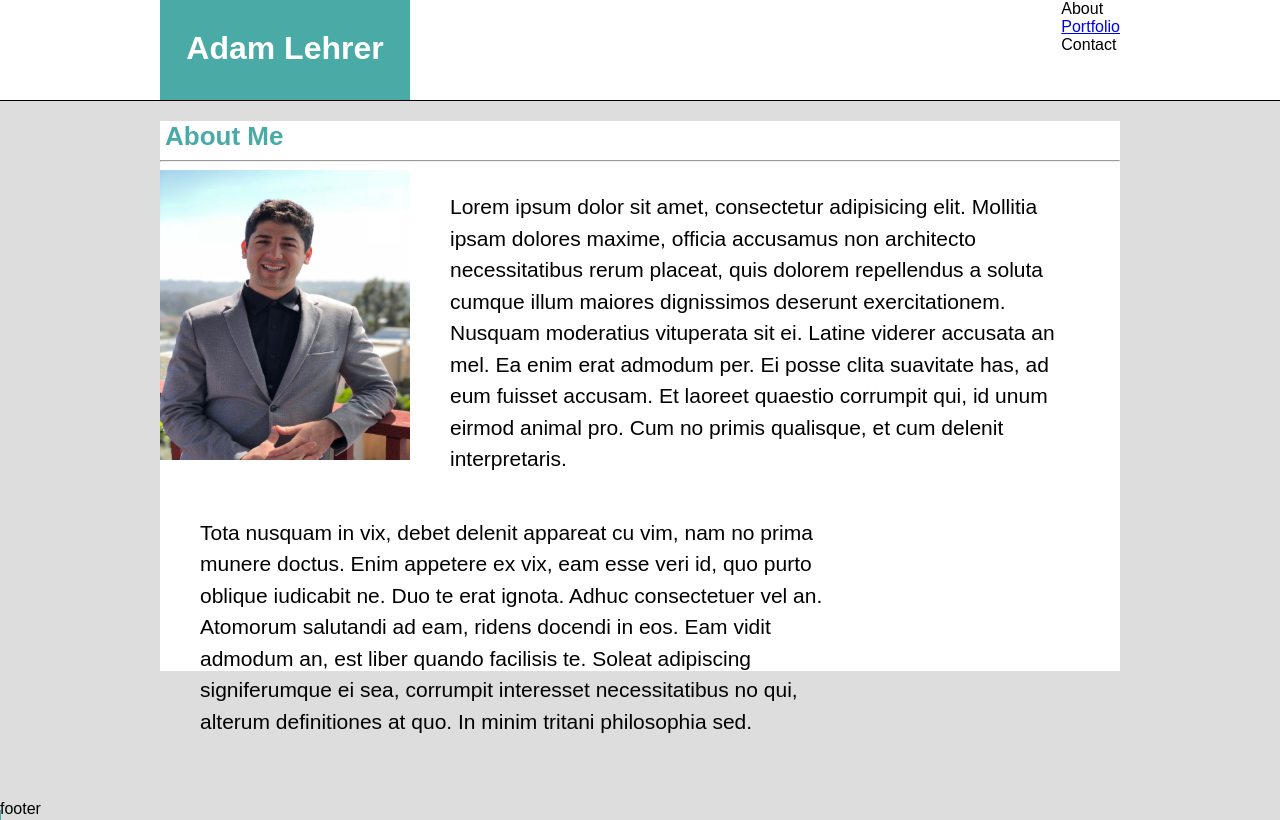
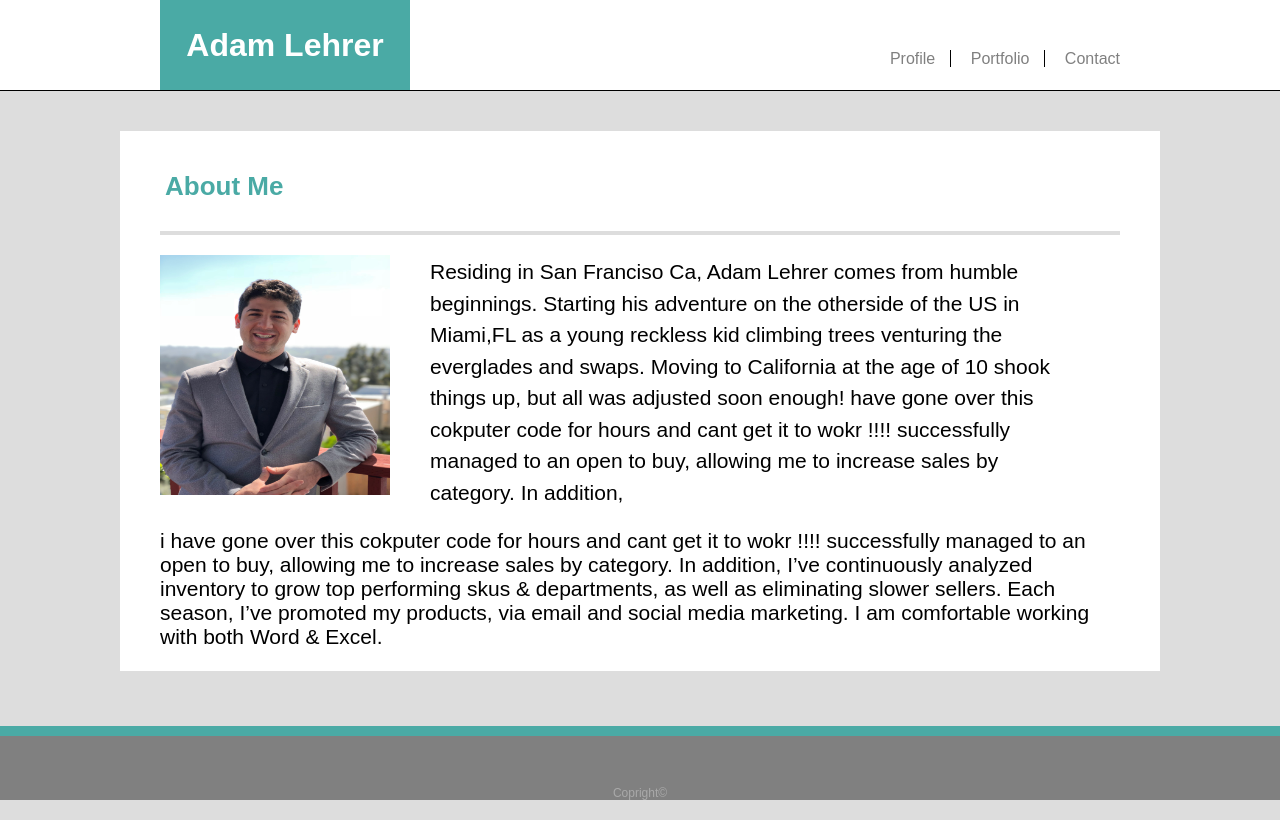
Before and after one commit to AdamSL394/Basic-Portfolio, a plain HTML site: page index.html in a window 1280 px wide. Drawn offline with Linux system fonts and the light colour scheme; files whose address does not match are found by name.

Commit message:
correct borders padding margin

```diff
--- /dev/null
+++ b/assets/css/contact.css
@@ -0,0 +1,26 @@
+body{
+    background-color: grey;
+    margin: 0% auto;
+}
+.header{
+    background-color: white;
+    width: 100%;
+    height:50px;
+    /* margin: 0 auto; */
+}
+.container{
+    width: 960px;
+    margin: 0 auto;
+}
+#name{
+    width: 250px;
+    background-color: #4aaaa5;
+    color:white;
+}
+#info{
+    width: 30%;
+    float: right;
+    background-color: #4aaaa5;
+    display: inline;
+    color: grey
+}
--- a/assets/css/style.css
+++ b/assets/css/style.css
@@ -7,14 +7,13 @@ body{
     width:100%;
     margin:0 auto;
     background-color:white;
-    height:100px;
+    height:90px;
     border-bottom: 1px solid black;
 }
 .container{
     height:100%;
     width: 960px;
     margin: 0 auto;
-
 }
 #name{
     background-color:#4aaaa5;
@@ -24,37 +23,55 @@ body{
     text-align: center;
     color: white;
     margin-bottom: 1px;
-    padding-top: 30px;
+    padding-top: 27px;
+    margin: 0;
 }
 .ground{
-    margin:0 auto;
+    /* margin:0 auto; */
     float: right;
-    display: block;
+    display: inline-block;
+    /* position: relative; */
+    margin-top:50px;
+    color:grey;
+}
+a{
+    color:grey;
+    text-decoration: none;
+}
+#profile{
+    border-right: 1px solid black;
+    padding-right: 10px;
+    margin-right: 20px;
+}
+#Portfolio{
+    border-right: 1px solid black;
+    padding-right: 10px;
+    margin-right: 20px;
 }
 #clearfix{
     clear:both;
 }
+
 .summary{
     width:960px;
     margin: 0 auto;
-    margin-top: 20px;
+    margin-top: 40px;
     background:white;
-    height:550px;
-
+    height:500px;
+    padding-left: 40px;
+    border-right-width: 40px;
+    padding-right: 40px;
+    padding-top: 40px;
 }
-#aboutme{
-    background-color:white;
-    height:100%;
-    width:100%;
-}
-
 #me{
     color:#4aaaa5;
     font-size:26px;
     font-weight: bold;
     font-family: Arial, 'Helvetica Neue', Arial, Helvetica, sans-serif;
     padding-left: 5px;
-
+    border-bottom: 4px solid #dddddd;
+    padding-bottom: 30px;
+    height: 30px;
 }
 p{
     float:left;
@@ -62,20 +79,29 @@ p{
     margin-left: 40px;
     line-height: 150%;
     font-size: 21px;
-
+}
+#textalign{
+    width:auto;
+    font-size: 21px;
+    height:auto;
 }
 img{
-
     float: left;
-    width: 250px;
-    Height:290px;
-}
-
-h1 {
-    margin: 0;
+    width: 230px;
+    Height:240px;
+    margin-top: 20px;
 }
  #footer{
-    border-bottom:10px solid #4aaaa5;
-    height:10px;
-    width:1px;
+    border-top:10px solid #4aaaa5;
+    width:100%;
+    /* vertical-align: text-bottom; */
+    background-color: grey;
+    position: fixed;
+    bottom: 0;
+    /* height:25px; */
+    color:white;
+    font-size: 12px;
+    padding-top: 50px;
+    text-align: center;
+    color: darkgrey;
  }
--- a/index.html
+++ b/index.html
@@ -15,14 +15,15 @@
         <div class="container">
             <h1 id="name">Adam Lehrer</h1>
             <nav class="ground">
-                <div id="profile">
-                    About
-                <div id="Portfolio">
-                    <a link href="/portfolio.html">Portfolio</a>
-                </div>
-                <div id="Contact">
-                    <p3>Contact</p3>
-                </div>
+                <span id="profile">
+                        <a link href="profile.html">Profile</a>
+                </span>
+                <span id="Portfolio">
+                    <a link href="Portfolio.html">Portfolio</a>
+                </span>
+                <span id="Contact">
+                        <a link href="Contact.html">Contact</a>
+                </span>
             </nav>
         </div>
     </header>
@@ -32,34 +33,26 @@
 
     <div class="summary">
         <div id="me">
-            <p2>About Me</p2>
+            About Me
         </div>
-        <hr>
-
-        <img src="/Users/adam/Desktop/Basic-Portfolio/assets/images/LinkedIn Profile .jpeg" width=500px height="400px">
+            <img src="/Users/adam/Desktop/Basic-Portfolio/assets/images/LinkedIn Profile .jpeg" width=500px height="400px">
         <p>
-            Lorem ipsum dolor sit amet, consectetur adipisicing elit. Mollitia ipsam dolores maxime, officia accusamus
-            non architecto necessitatibus rerum placeat, quis dolorem repellendus a soluta cumque illum maiores
-            dignissimos deserunt exercitationem. Nusquam moderatius vituperata sit ei. Latine viderer accusata an mel.
-            Ea enim erat admodum per. Ei posse clita suavitate has, ad eum fuisset accusam.
-
-            Et laoreet quaestio corrumpit qui, id unum eirmod animal pro. Cum no primis qualisque, et cum delenit
-            interpretaris.
-            <p>Tota nusquam in vix, debet delenit appareat cu vim, nam no prima munere doctus. Enim appetere ex vix, eam
-                esse veri id, quo purto oblique iudicabit ne. Duo te erat ignota.
-
-                Adhuc consectetuer vel an. Atomorum salutandi ad eam, ridens docendi in eos. Eam vidit admodum an, est
-                liber quando facilisis te. Soleat adipiscing signiferumque ei sea, corrumpit interesset necessitatibus
-                no qui, alterum definitiones at quo. In minim tritani philosophia sed.</p>
+            Residing in San Franciso Ca, Adam Lehrer comes from humble beginnings. Starting his adventure on the otherside of the US in Miami,FL as a young reckless kid climbing trees venturing the everglades and swaps. Moving to California at the age of 10 shook things up, but all was adjusted soon enough!  have gone over this cokputer code for hours and cant get it to wokr !!!! successfully managed to an open to buy, allowing me to increase sales by category. In addition,
 
         </p>
+        <div id="clearfix"></div>
+
+        <div id="textalign">
+           <p2>     i have gone over this cokputer code for hours and cant get it to wokr !!!! successfully managed to an open to buy, allowing me to increase sales by category. In addition, I’ve continuously analyzed inventory to grow top performing skus & departments, as well as eliminating slower sellers. Each season, I’ve promoted my products, via email and social media marketing. I am comfortable working with both Word & Excel.
+            </p2>
+        </div>
+
     </div>
-    <div id="clearfix"></div>
+
 </body>
 
-
 <footer id="footer">
-footer
+Copright©
 </footer>
 
 </html>
```
Also changed, not shown: contact.html (+21 -1 lines).
